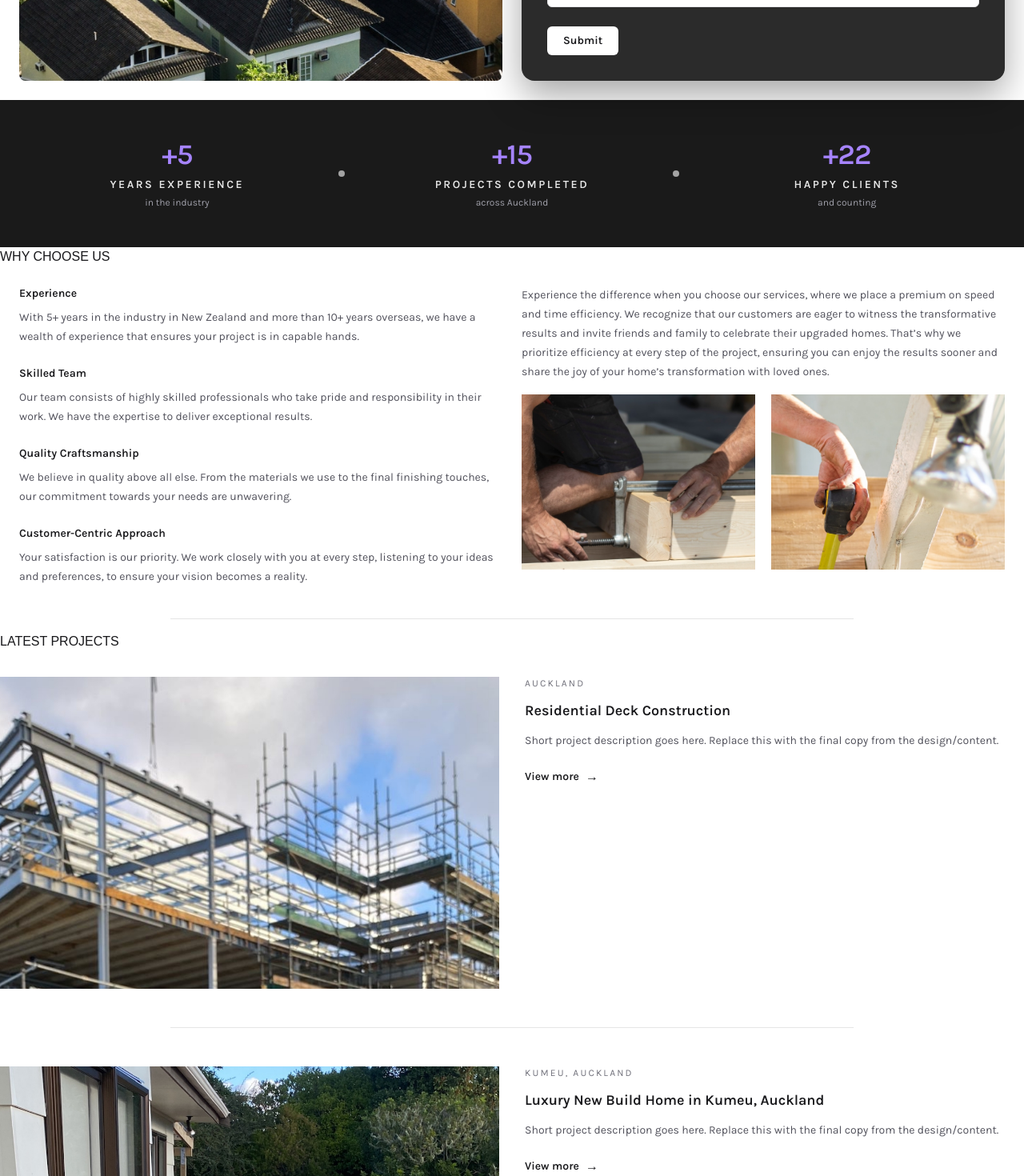
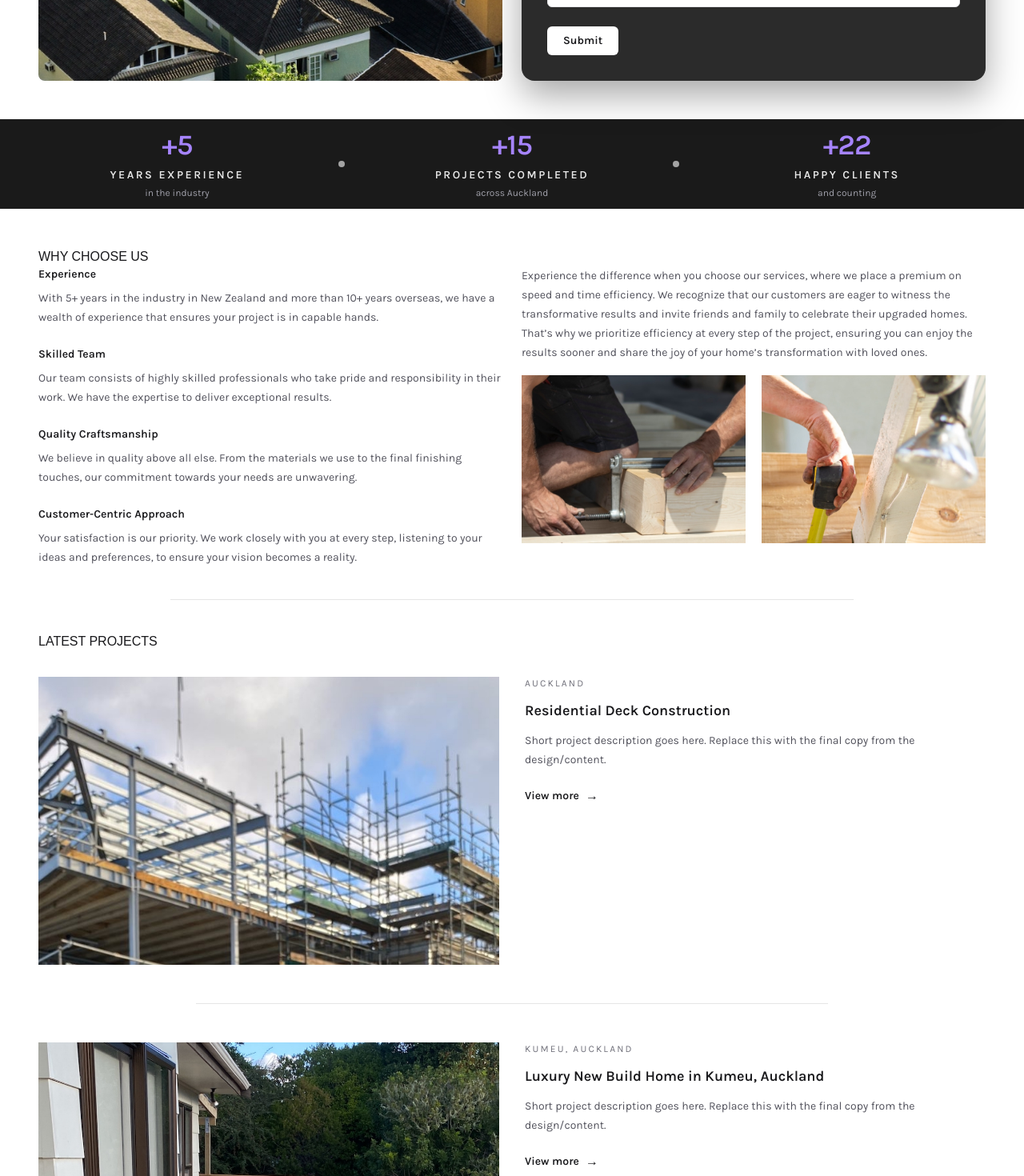
Before and after one commit to ilstor/cyeta-web-mono, a Next.js app: page / in a window 1280 px wide. Shown: the part 540-2010 px from the top of the page at 80% size. Built offline with nearby package versions, Linux system fonts and the light colour scheme; a web font is replaced by a local one.

Commit message:
Added paddings, added projects pages

```diff
--- a/src/app/page.tsx
+++ b/src/app/page.tsx
@@ -3,6 +3,7 @@ import { Intro } from '@/components/Intro';
 import { MegaDivider } from '@/components/MegaDivider';
 import { WhyChooseUs } from '@/components/WhyChooseUs';
 import { LatestProjects } from '@/components/LatestProjects';
+import { Container } from '@/components/Container';
 
 export default function Home() {
   return (
@@ -10,11 +11,17 @@ export default function Home() {
       <div className="w-full">
         <div className="flex flex-col items-center">
           <div className="w-full">
-            <Intro />
+            <Container>
+              <Intro />
+            </Container>
             <MegaDivider />
-            <WhyChooseUs />
+            <Container>
+              <WhyChooseUs />
+            </Container>
             <Divider />
-            <LatestProjects />
+            <Container>
+              <LatestProjects />
+            </Container>
           </div>
         </div>
       </div>
--- /dev/null
+++ b/src/app/projects/[slug]/page.tsx
@@ -0,0 +1,45 @@
+import Image from 'next/image';
+import { notFound } from 'next/navigation';
+import { allProjects } from '@/data/projects';
+
+type ProjectPageProps = {
+  params: Promise<{ slug: string }>;
+};
+
+export function generateStaticParams() {
+  return allProjects.map((p) => ({ slug: p.slug }));
+}
+
+export default async function ProjectPage({ params }: ProjectPageProps) {
+  const { slug } = await params;
+
+  const project = allProjects.find((p) => p.slug === slug);
+  if (!project) notFound();
+
+  return (
+    <main className="mx-auto w-full max-w-[1400px] px-6 sm:px-12 py-10">
+      <h1 className="text-3xl font-extrabold tracking-tight text-zinc-900 dark:text-zinc-50">
+        {project.title}
+      </h1>
+
+      {project.location ? (
+        <p className="mt-2 text-xs uppercase tracking-[0.18em] text-zinc-500 dark:text-zinc-400">
+          {project.location}
+        </p>
+      ) : null}
+
+      <div className="mt-6 relative w-full aspect-[16/9] overflow-hidden rounded-xl bg-zinc-200 dark:bg-zinc-800">
+        <Image
+          src={project.imageSrc}
+          alt={project.imageAlt ?? project.title}
+          fill
+          className="object-cover"
+        />
+      </div>
+
+      <p className="mt-6 text-sm leading-6 text-zinc-600 dark:text-zinc-300 max-w-3xl">
+        {project.description}
+      </p>
+    </main>
+  );
+}
--- /dev/null
+++ b/src/components/Container.tsx
@@ -0,0 +1,14 @@
+import type { ReactNode } from 'react';
+
+type ContainerProps = {
+  children: ReactNode;
+  className?: string;
+};
+
+export const Container = ({ children, className = '' }: ContainerProps) => {
+  return (
+    <div className={`mx-auto w-full max-w-350 py-6 px-6 sm:px-12 ${className}`}>
+      {children}
+    </div>
+  );
+};
--- a/src/components/LatestProjects.tsx
+++ b/src/components/LatestProjects.tsx
@@ -1,5 +1,5 @@
-// src/components/Projects.tsx
 import Image from 'next/image';
+import Link from 'next/link';
 import { Article } from '@/components/Article';
 import { Divider } from '@/components/Divider';
 import { allProjects, Project } from '@/data/projects';
@@ -13,7 +13,7 @@ export const LatestProjects = ({ projects = allProjects }: ProjectsProps) => {
     <Article title="Latest projects">
       <div className="flex flex-col">
         {projects.map((project, idx) => (
-          <div key={`${project.title}-${idx}`}>
+          <div key={project.slug}>
             {idx > 0 ? <Divider /> : null}
             <ProjectRow project={project} />
           </div>
@@ -52,15 +52,15 @@ const ProjectRow = ({ project }: { project: Project }) => {
           </p>
 
           <div className="pt-2">
-            <button
-              type="button"
+            <Link
+              href={`/projects/${project.slug}`}
               className="inline-flex items-center gap-2 text-sm font-semibold text-zinc-900 dark:text-zinc-50 hover:opacity-80"
             >
               View more
               <span aria-hidden className="text-base leading-none">
                 →
               </span>
-            </button>
+            </Link>
           </div>
         </div>
       </div>
--- a/src/components/MegaDivider.tsx
+++ b/src/components/MegaDivider.tsx
@@ -18,9 +18,9 @@ export const MegaDivider = ({
   ],
 }: MegaDividerProps) => {
   return (
-    <section className="w-full bg-[#1A1A1A]">
+    <section className="w-full  bg-[#1A1A1A] my-6">
       <div className="mx-auto max-w-7xl px-6">
-        <div className="py-10 sm:py-12">
+        <div className="py-3 sm:py-3">
           <div className="grid grid-cols-1 sm:grid-cols-3 items-center gap-8 sm:gap-6">
             {items.map((item, idx) => (
               <div key={idx} className="relative">
--- a/src/components/TwoPaneWrapper.tsx
+++ b/src/components/TwoPaneWrapper.tsx
@@ -6,7 +6,7 @@ type TwoPaneWrapperProps = {
 };
 
 export const TwoPaneWrapper = ({ left, right }: TwoPaneWrapperProps) => (
-  <section className="w-full bg-white/60 dark:bg-white/10 py-6 flex-col px-6">
+  <section className="w-full bg-white/60 dark:bg-white/10 flex-col">
     <div className="w-full min-h-64 bg-white/60 dark:bg-white/10 flex">
       <div className="flex flex-1 items-stretch gap-6">
         <div className="flex flex-1 items-stretch gap-6">
--- a/src/data/projects.ts
+++ b/src/data/projects.ts
@@ -1,4 +1,5 @@
 export type Project = {
+  slug: string;
   title: string;
   description: string;
   imageSrc: string;
@@ -8,6 +9,7 @@ export type Project = {
 
 export const allProjects: Project[] = [
   {
+    slug: 'residential-deck-construction',
     title: 'Residential Deck Construction',
     description:
       'Short project description goes here. Replace this with the final copy from the design/content.',
@@ -16,6 +18,7 @@ export const allProjects: Project[] = [
     location: 'Auckland',
   },
   {
+    slug: 'luxury-new-build-home-kumeu-auckland',
     title: 'Luxury New Build Home in Kumeu, Auckland',
     description:
       'Short project description goes here. Replace this with the final copy from the design/content.',
@@ -24,6 +27,7 @@ export const allProjects: Project[] = [
     location: 'Kumeu, Auckland',
   },
   {
+    slug: 'renovation-and-extension',
     title: 'Renovation & Extension',
     description:
       'Short project description goes here. Replace this with the final copy from the design/content.',
```
